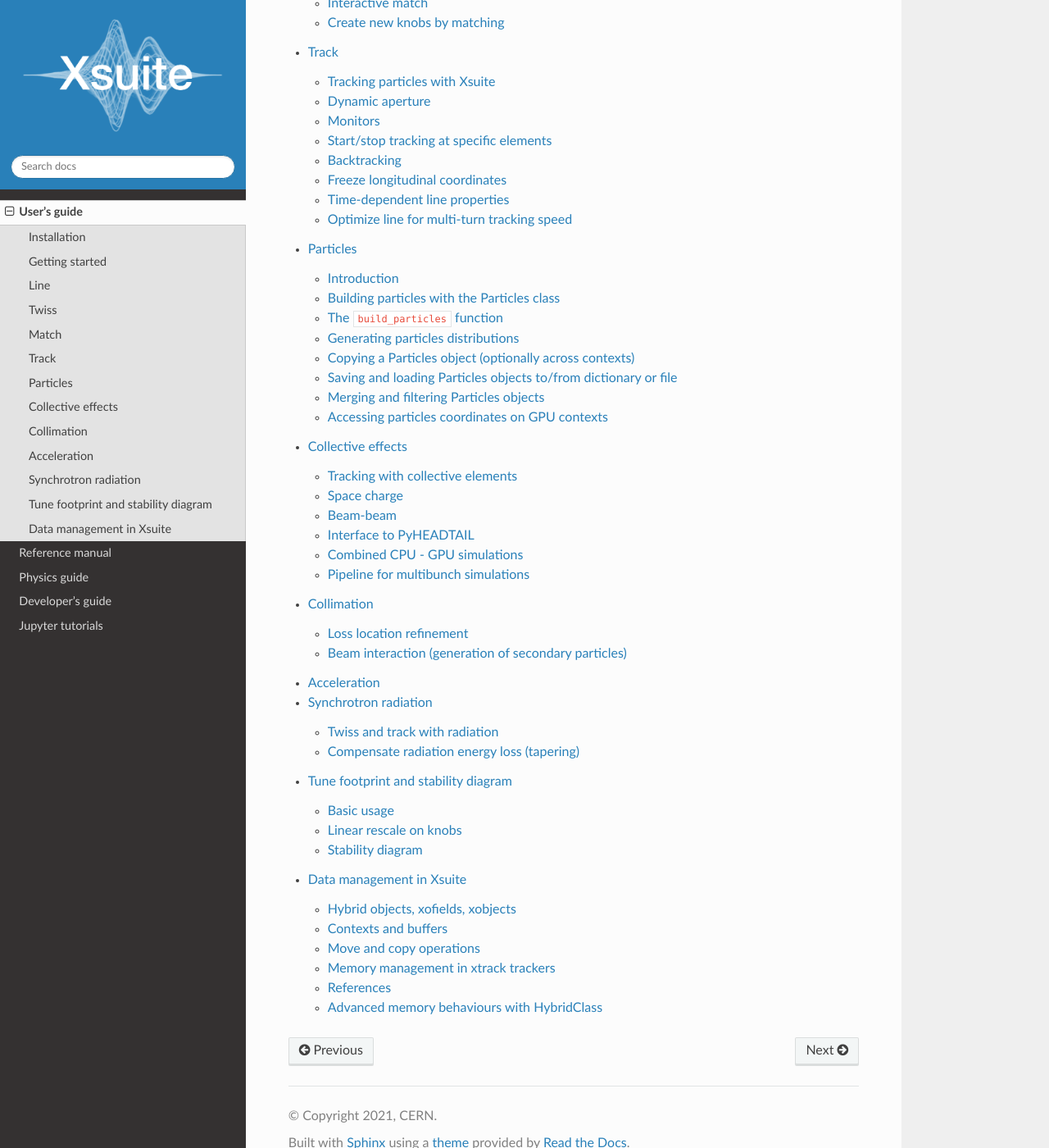
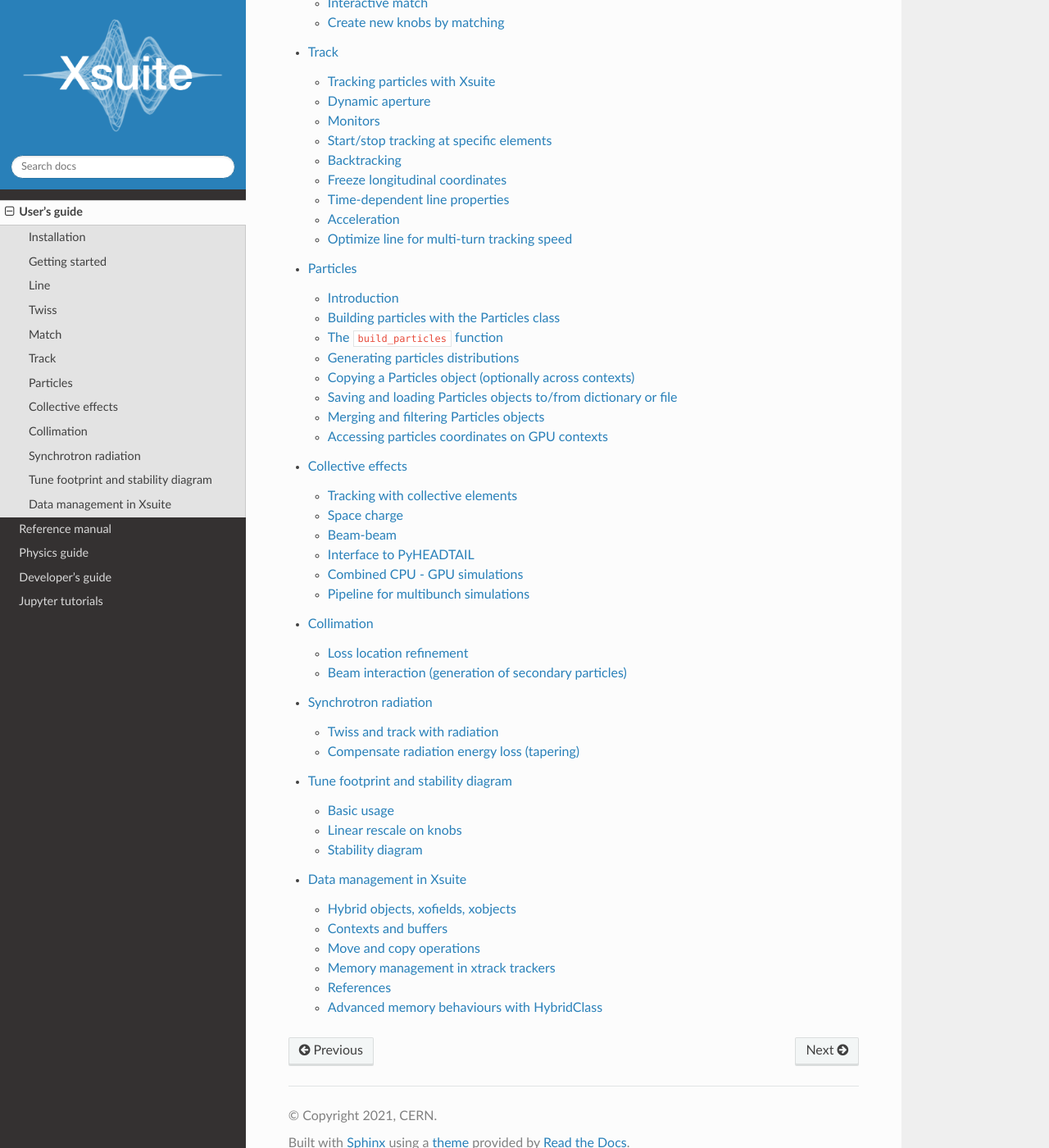
Before and after one commit to xsuite/xsuite, a Sphinx documentation site: the page built from docs/usersguide.rst, in a window 1280 px wide and 1400 px high, scrolled down 1213 px. Shown: the whole window at 82% size. Built offline with Sphinx 7.4.7 and the Read the Docs theme 2.0.0, drawn with Linux system fonts in a browser that asks for light colours; pages that are not in the unit, such as notebooks, are missing from menus.

Commit message:
Move acceleration into track section

```diff
--- a/docs/acceleration.rst
+++ b/docs/acceleration.rst
@@ -1,4 +1,3 @@
-============
 Acceleration
 ============
 
--- a/docs/track.rst
+++ b/docs/track.rst
@@ -49,4 +49,6 @@ Time-dependent line properties
 
 .. include:: exciter.rst
 
+.. include:: acceleration.rst
+
 .. include:: optimize_for_tracking.rst
--- a/docs/usersguide.rst
+++ b/docs/usersguide.rst
@@ -14,7 +14,6 @@
    particlesmanip
    collective
    collimation
-   acceleration
    synchrotron_radiation
    footprint
    xsuite_data_management
```
